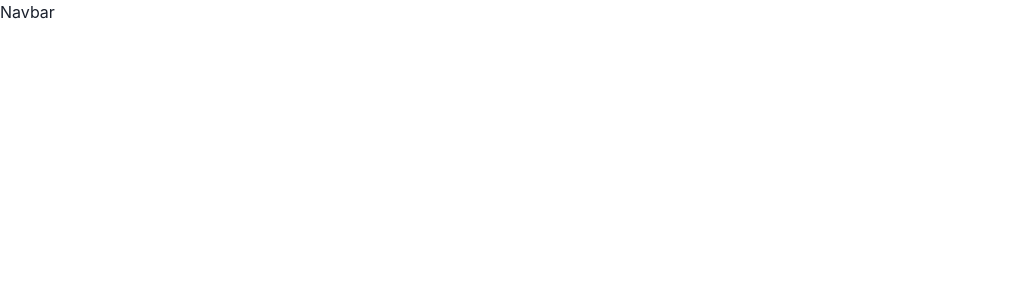
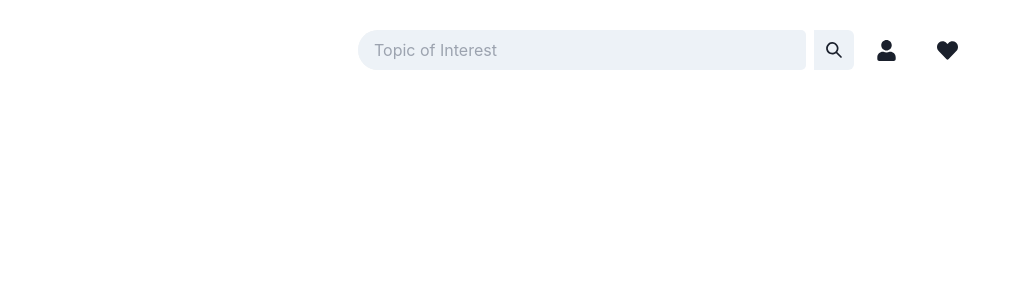
Before and after one commit to AdminForIinRange/EcomWebsite, a React (Vite) app: page / in a window 1280 px wide. Shown: the top 300 px of the page, without its empty margins (0-1020 px from the left). Built offline with nearby package versions, Linux system fonts and the light colour scheme.

Commit message:
Establishing Navbar and icons needed

```diff
--- a/package.json
+++ b/package.json
@@ -10,6 +10,7 @@
     "preview": "vite preview"
   },
   "dependencies": {
+    "@chakra-ui/icons": "^2.1.1",
     "@chakra-ui/react": "^2.8.2",
     "@emotion/react": "^11.11.4",
     "@emotion/styled": "^11.11.0",
@@ -19,6 +20,7 @@
     "framer-motion": "^11.0.8",
     "react": "^18.2.0",
     "react-dom": "^18.2.0",
+    "react-icons": "^5.0.1",
     "react-redux": "^9.1.0",
     "react-router-dom": "^6.22.2",
     "redux": "^5.0.1"
--- a/src/components/Navbar.jsx
+++ b/src/components/Navbar.jsx
@@ -1,7 +1,79 @@
-import React from 'react'
+import {
+
+  Input,
+
+  HStack,
+
+  InputGroup,
+
+  Highlight,
+
+  Button,
+  Text,
+  ButtonGroup ,
+
+  VStack,
+
+  InputRightAddon,
+  Stack,
+
+} from "@chakra-ui/react";
+
+import {SearchIcon } from '@chakra-ui/icons'
+import { FaUser } from "react-icons/fa";
+import { FaHeart } from "react-icons/fa";
 
 export default function Navbar() {
+
   return (
-    <div>Navbar</div>
+   <HStack  h={"100px"} w={"100%"} justify={'center'} align={"center"} >
+
+    <InputGroup
+
+    transition="transform, 0.3s ease-in-out, boxShadow 1s ease-in-out"
+    _hover={{
+      transform: "scale(1.01)",
+
+    }}
+    w={"35%"}
+    h={"40px"}
+    size={"lg"}
+    variant="filled"
+    borderRadius={"20px"}
+    bgColor={"#F5F5F5"}
+  >
+    <Input
+      borderRadius={"20px"}
+      borderWidth={"0px"}
+      h={"100%"}
+      fontSize={"16px"}
+      placeholder="Topic of Interest"
+      borderRightRadius={"5px"}
+      transition="transform, 0.3s ease-in-out, boxShadow 1s ease-in-out"
+
+
+    />
+
+  </InputGroup>
+
+  <Button    borderLeftRadius={"0px"}     w={"10px"} >
+       <SearchIcon  />
+        </Button>
+<Stack flexDir={"row"}  ml={"50px"} gap={"40px"} w={"10px"} justify={"center"} align={"center"} >
+
+<ButtonGroup variant={"ghost"} colorScheme="transparent" bgColor={"transparent"}  >
+  <Button _hover={{transform: "scale(1.2)"}}>
+  <FaUser size={"21px"}/>
+  </Button>
+  <Button  _hover={{transform: "scale(1.2)"}}>
+  <FaHeart size={"21px"}/>
+  </Button>
+
+</ButtonGroup>
+
+</Stack>
+
+
+   </HStack>
   )
 }
```
Also changed, not shown: 1 other file (tests, documents, lock files or other folders).
